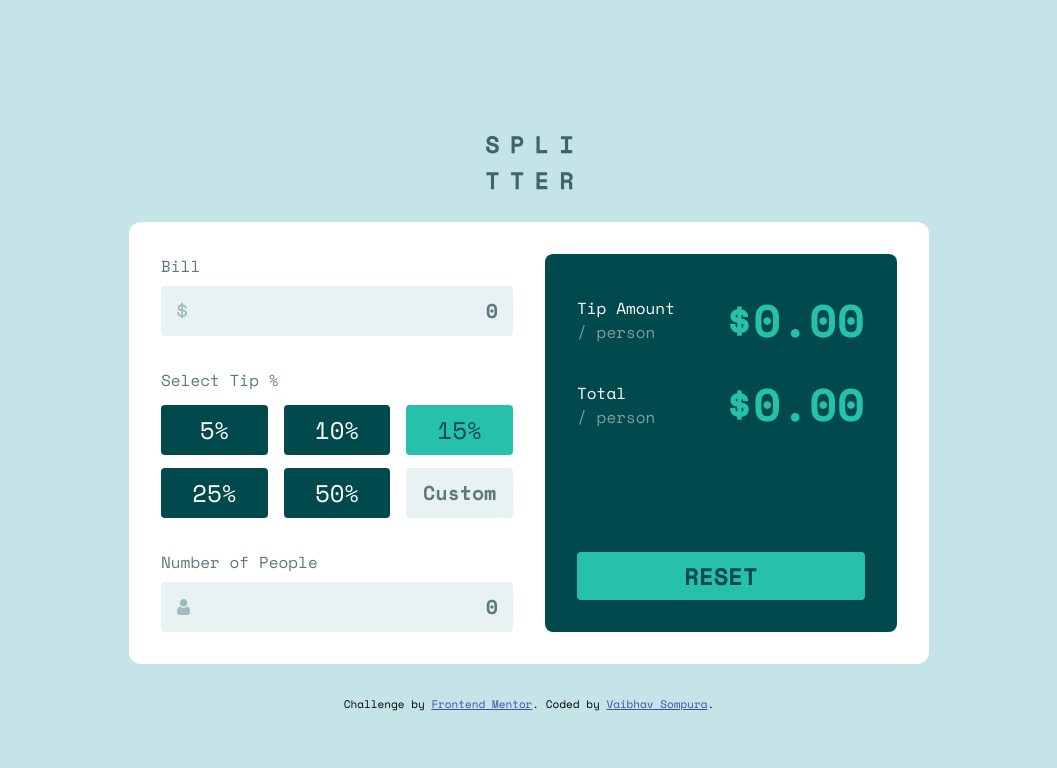
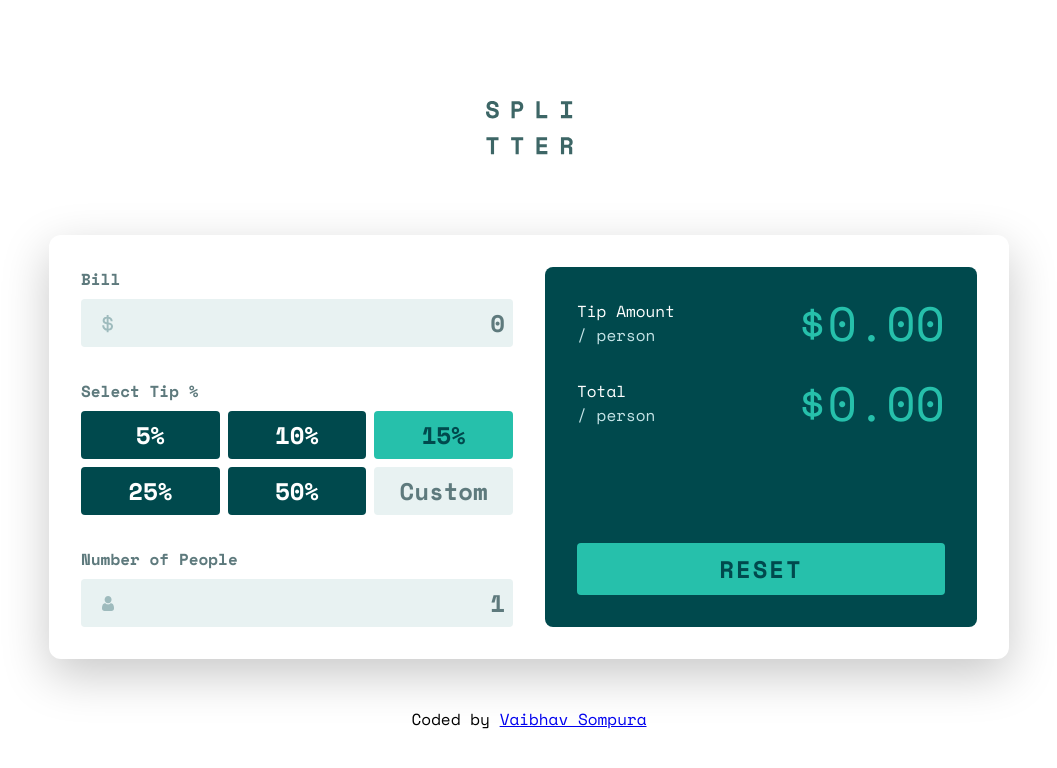
Before and after one commit to vsompura3/tip-calculator-app-main, a plain HTML site: page index.html in a window 1280 px wide. Both pictures are taken after a click on the button "RESET". Shown: the whole page, without its empty margins (111-1168 px from the left). Drawn offline with nearby package versions, Linux system fonts and the light colour scheme.

Commit message:
Redid the whole app

```diff
--- a/dist/css/style.css
+++ b/dist/css/style.css
@@ -1,9 +1,9 @@
 /** Font Import **/
-@import url("https://fonts.googleapis.com/css2?family=Space+Mono:wght@400;700&display=swap");
+@import url('https://fonts.googleapis.com/css2?family=Space+Mono:wght@400;600;700&display=swap');
 
 /** Custom Properties **/
 :root {
-	--ff-base: "Space Mono", "MonoLisa", Arial, Helvetica, sans-serif;
+  --ff-base: 'Space Mono', 'MonoLisa', Arial, Helvetica, sans-serif;
 
   --clr-primary: hsl(172, 67%, 45%);
   --clr-hover: rgb(159, 232, 223);
@@ -15,23 +15,7 @@
   --clr-neutral-500: hsl(186, 14%, 43%);
   --clr-neutral-600: hsl(183, 100%, 15%);
 
-	--fs-300: 0.875rem;
-	--fs-400: 1rem;
-	--fs-500: 1.25rem;
-	--fs-600: 1.5rem;
-	--fs-700: 1.75rem;
-	--fs-800: 2rem;
-}
-
-@media (min-width: 800px) {
-	:root {
-		--fs-300: 1rem;
-		--fs-400: 1.25rem;
   --fs-500: 1.5rem;
-		--fs-600: 1.75rem;
-		--fs-700: 2.85rem;
-		--fs-800: 2.25rem;
-	}
 }
 
 /* ------------------- */
@@ -65,8 +49,8 @@ h2,
 h3,
 h4,
 h5,
-h6,
-p {
+h6 {
+  line-height: 1.15;
   font-weight: 400;
 }
 
@@ -95,6 +79,36 @@ select {
   font: inherit;
 }
 
+/* Screen readers only */
+.sr-only {
+  position: absolute;
+  width: 1px;
+  height: 1px;
+  padding: 0;
+  margin: -1px;
+  overflow: hidden;
+  clip: rect(0, 0, 0, 0);
+  white-space: nowrap; /* added line */
+  border: 0;
+}
+
+/** To Remove the number dial from input[type='number'] */
+/* Chrome, Safari, Edge, Opera */
+input::-webkit-outer-spin-button,
+input::-webkit-inner-spin-button {
+  -webkit-appearance: none;
+  margin: 0;
+}
+
+input::placeholder {
+  color: var(--clr-neutral-500);
+}
+
+/* Firefox */
+input[type='number'] {
+  -moz-appearance: textfield;
+}
+
 /* remove animations for people who've turned them off */
 @media (prefers-reduced-motion: reduce) {
   *,
@@ -107,263 +121,234 @@ select {
   }
 }
 
-/* Utilities */
-.warning {
-	color: #ff0000;
-	font-weight: 700;
-	font-size: var(--fs-300);
+/* ------------------- */
+/* Utilities           */
+/* ------------------- */
+
+.container {
+  width: 90%;
+  max-width: 60em;
+  margin-inline: auto;
 }
 
-.warning.hide {
+.flex {
+  display: flex;
+  gap: var(--gap, 0.5rem);
+}
+.flex-col {
+  flex-direction: column;
+  --gap: 0.5rem;
+}
+
+.grid {
+  display: grid;
+  gap: var(--gap, 0.5rem);
+}
+
+.flow > *:where(:not(:first-child)) {
+  margin-top: var(--flow-spacer, 1rem);
+}
+
+.input {
+  width: 100%;
+  border-radius: 4px;
+  border: 0;
+}
+
+.fs-input {
+  font-size: var(--fs-500);
+  padding: 0.25rem 0.5rem;
+  text-align: right;
+}
+
+.warning {
+  color: red;
+  font-weight: 700;
   display: none;
 }
 
-/** To Remove the number dial from input[type='number'] */
+/* ------------------- */
+/* General             */
+/* ------------------- */
 
-/* Chrome, Safari, Edge, Opera */
-input::-webkit-outer-spin-button,
-input::-webkit-inner-spin-button {
-	-webkit-appearance: none;
-	margin: 0;
+.header {
+  justify-content: center;
+  padding-block: 2em;
 }
 
-input::placeholder {
-	color: var(--clr-neutral-500);
+.app {
+  --gap: 2rem;
+  padding: 1.5em;
+  border-radius: 12px;
+  box-shadow: 0rem 1rem 3rem rgb(0 0 0 / 0.22);
 }
 
-/* Firefox */
-input[type="number"] {
-	-moz-appearance: textfield;
+.process {
+  --gap: 2rem;
 }
 
-/* Container for the whole App */
-.container {
-	background-color: var(--clr-neutral-300);
-	min-height: 100vh;
-	place-content: center;
-	display: grid;
-	place-items: center;
-	gap: 2em;
-	padding-block-start: 3em;
+.process .tip-grid {
+  --gap: 0.5rem;
+  grid-template-columns: repeat(2, 1fr);
 }
 
-/* Header */
-.header {
-	display: flex;
-	justify-content: center;
+.process label {
+  color: var(--clr-neutral-500);
+  font-weight: 600;
 }
 
-/* Main */
-.main {
-	background-color: var(--clr-neutral-100);
-	border-radius: 12px;
-	padding: 2em;
-	display: grid;
-	grid-template-columns: 1fr;
-	gap: 1.5em;
+.tip-grid label {
+  cursor: pointer;
+  text-align: center;
+  background-color: var(--clr-neutral-600);
+  color: var(--clr-neutral-100);
+  border-radius: 4px;
+  font-weight: 600;
 }
 
-@media (min-width: 800px) {
-	.main {
-		grid-template-columns: repeat(2, 1fr);
-		max-width: 50em;
-		gap: 2em;
-	}
-}
-
-.process.form {
-	display: grid;
-	grid-template-columns: 1fr;
-	gap: 1.5em;
-}
-
-.form__group {
-	display: flex;
-	flex-direction: column;
-	gap: 0.5em;
-}
-
-.form__group.grid {
-	display: grid;
-	grid-template-columns: repeat(2, 1fr);
-	grid-template-rows: auto;
-	grid-auto-rows: 1fr;
-	column-gap: 1em;
-	row-gap: 0.8em;
-}
-
-@media (min-width: 800px) {
-	.process.form {
-		gap: 2em;
-	}
-
-	.form__group.grid {
-		grid-template-columns: repeat(3, 1fr);
-	}
-}
-
-.form__group label {
-	font-size: var(--fs-300);
-	font-weight: 500;
-	color: var(--clr-neutral-500);
-}
-
-.form__group input[type="number"] {
-	width: 100%;
-	background: none;
-	border: 0;
-	background-color: var(--clr-neutral-200);
-	color: var(--clr-neutral-600);
-	padding: 0.5em 0.75em;
-	font-size: var(--fs-400);
-	font-weight: 700;
-	text-align: right;
-	border-radius: 4px;
-}
-
-.form__group input[type="number"]:focus:invalid {
-	outline-color: red;
-}
-
-.form__group input[type="number"]:focus {
-	outline: 2px solid var(--clr-primary);
-}
-
-.form__group input#bill-input,
-.form__group input#people-input {
-	background-repeat: no-repeat;
-	background-position: 1rem center;
-}
-
-.form__group input#bill-input {
-	background-image: url("../../images/icon-dollar.svg");
-}
-
-.form__group input#custom-input {
-	text-align: center;
-}
-
-.form__group input#people-input {
-	background-image: url("../../images/icon-person.svg");
-}
-
-.form__group.grid p {
-	grid-column: 1/-1;
-	color: var(--clr-neutral-500);
-}
-
-/* ! If Needed */
-/* .form__group.grid input,
-.form__group.grid label {
-	padding-block: 0.25em;
-} */
-
-.form__group.grid input[type="radio"] {
-	position: absolute;
-	left: -100%;
-	opacity: 0;
-}
-
-.form__group.grid input[type="radio"]:focus + label {
-	outline: 2px solid var(--clr-primary);
-	outline-offset: 1px;
-}
-
-.form__group.grid label {
-	font-size: var(--fs-500);
-	background-color: var(--clr-neutral-600);
-	color: var(--clr-neutral-100);
-	display: flex;
-	justify-content: center;
-	align-items: center;
-	border-radius: 4px;
-}
-
-.form__group.grid label:hover {
+.tip-grid label:hover,
+.tip-grid label:focus {
   background-color: var(--clr-hover);
   color: var(--clr-neutral-600);
 }
 
-.form__group.grid input[type="radio"]:checked + label {
+input[type='radio'] {
+  position: absolute;
+  width: 1px;
+  height: 1px;
+  padding: 0;
+  margin: -1px;
+  overflow: hidden;
+  clip: rect(0, 0, 0, 0);
+  white-space: nowrap; /* added line */
+  border: 0;
+}
+
+input[type='radio']:focus + label {
+  outline: 2px solid var(--clr-primary);
+  outline-offset: 2px;
+}
+
+input[type='radio']:checked + label {
   background-color: var(--clr-primary);
   color: var(--clr-neutral-600);
 }
 
-.form__group label[for="people-input"] {
-	display: flex;
-	justify-content: space-between;
+input#bill-input,
+input#people-input,
+input#custom-tip {
+  background-color: var(--clr-neutral-200);
+  background-position: 5% center;
+  background-repeat: no-repeat;
+  background-size: 0.75rem;
+  font-weight: 700;
+  outline-color: var(--clr-primary);
+  color: var(--clr-neutral-600);
+}
+
+input#bill-input {
+  background-image: url('../../images/icon-dollar.svg');
+}
+
+input#people-input {
+  background-image: url('../../images/icon-person.svg');
+}
+
+input#custom-tip {
+  text-align: center;
+  border-radius: 4px;
 }
 
 .result {
   background-color: var(--clr-neutral-600);
+  color: var(--clr-neutral-100);
   border-radius: 8px;
-	color: var(--clr-neutral-100);
-	padding: 1.5em;
+  padding: 1em;
   display: flex;
   flex-direction: column;
-	gap: 1.5em;
-}
-
-.result__row {
-	display: flex;
-	justify-content: space-between;
-	align-items: center;
-	column-gap: 2em;
-}
-
-.result__tip,
-.result__total {
-	display: flex;
-	flex-direction: column;
-}
-
-.result__tip span:last-child,
-.result__total span:last-child {
-	font-size: var(--fs-300);
-	color: var(--clr-neutral-400);
-}
-
-.result__tip-per-person,
-.result__total-per-person {
-	color: var(--clr-primary);
-	font-size: var(--fs-700);
-	font-weight: 700;
-}
-
-.result button[type="reset"] {
-	background-color: var(--clr-primary);
-	color: var(--clr-neutral-600);
-	border: 0;
-	border-radius: 4px;
-	padding-block: 0.25em;
-	text-transform: uppercase;
-	text-align: center;
-	width: 100%;
-	font-size: var(--fs-500);
-	font-weight: 700;
-	margin-top: 2em;
-}
-
-.result button[type="reset"]:hover {
-	background-color: var(--clr-hover);
-}
-
-@media (min-width: 800px) {
-	.result {
-		padding: 2em;
   gap: 1em;
 }
 
-	.result button[type="reset"] {
+.result-row {
+  align-items: center;
+  justify-content: space-between;
+}
+
+.result-row span {
+  display: block;
+  font-size: 0.875rem;
+}
+
+.result-row span:last-child {
+  color: var(--clr-neutral-300);
+}
+
+.result-row p {
+  font-size: clamp(2.25rem, 5vw, 3rem);
+  line-height: 1;
+  color: var(--clr-primary);
+  max-width: 250px;
+  overflow-x: scroll;
+}
+
+.result button[type='reset'] {
+  cursor: pointer;
+  margin-top: 3rem;
+  border: 0;
+  background-color: var(--clr-primary);
+  color: var(--clr-neutral-600);
+  text-transform: uppercase;
+  letter-spacing: 2px;
+  font-weight: 700;
+  padding-block: 0.5rem;
+  border-radius: 4px;
+  transition: transform 0.2s ease;
+}
+
+.result button[type='reset']:hover {
+  transform: translateY(-0.15rem);
+}
+
+footer {
+  text-align: center;
+}
+
+@media (min-width: 45em) {
+  body {
+    display: flex;
+    flex-direction: column;
+    justify-content: center;
+    gap: 3em;
+  }
+
+  .app {
+    padding: 2em;
+    grid-template-columns: repeat(2, 1fr);
+  }
+
+  .process .tip-grid {
+    grid-template-columns: repeat(3, 1fr);
+  }
+
+  .process .tip-grid > * {
+    padding-block: 0.25em;
+  }
+
+  input#bill-input,
+  input#people-input {
+    padding-block: 0.25em;
+  }
+
+  .result {
+    padding: 2em;
+  }
+
+  .result-row span {
+    font-size: 1rem;
+  }
+
+  .result button[type='reset'] {
     margin-top: auto;
+    font-size: 1.5rem;
   }
 }
-
-/* Footer */
-.attribution {
-	font-size: 11px;
-	text-align: center;
-}
-.attribution a {
-	color: hsl(228, 45%, 44%);
-}
--- a/dist/js/script.js
+++ b/dist/js/script.js
@@ -1,73 +1,64 @@
-// Selet elements of the page
-const billInput = document.getElementById('bill-input');
-const peopleInput = document.getElementById('people-input');
-const customInput = document.getElementById('custom-input');
-const tipOptions = Array.from(document.querySelectorAll(`input[type='radio']`));
-const defaultInputTip = tipOptions.find(tip => tip.checked ? tip : null);
-const defaultTip = Number(defaultInputTip.value);
-const tip = document.querySelector('.result__tip-per-person');
-const total = document.querySelector('.result__total-per-person');
-const warn = document.querySelector('.warning');
+const billInput = document.getElementById('bill-input')
+const peopleInput = document.getElementById('people-input')
+const customTip = document.getElementById('custom-tip')
+const tipOptions = Array.from(document.querySelectorAll('input[type="radio"]'))
+const tip = document.getElementById('display-tip')
+const total = document.getElementById('display-total')
+const btnReset = document.querySelector('button[type="reset"]')
 
-// Variables to hold values
-let billAmount, numOfPeople, tipRate;
+let amount
+let numOfPeople
+let tipPercentage
+let customTipPercantage
 
-// Function that checks validation of input
-function validateInput(input) {
-  const inputValue = Number(input.value);
-  if (inputValue > 0) {
-    warn.classList.add('hide');
-    return inputValue;
-  } else{
-    warn.classList.remove('hide');
-    inputValue = 0;
-    input.textContent = '0';
+billInput.addEventListener('input', handleEvent)
+peopleInput.addEventListener('input', handleEvent)
+customTip.addEventListener('input', handleEvent)
+tipOptions.forEach(opt => {
+  opt.addEventListener('change', handleEvent)
+})
+
+function handleEvent(e) {
+  amount = +billInput.value
+  numOfPeople =
+    e.target.id === 'people-input' && e.target.value > 0 ? +e.target.value : 1
+
+  tipOptions.forEach(opt => {
+    if (e.target.id === 'custom-tip') {
+      tipPercentage = +customTip.value
+      opt.checked = false
+    }
+    if (opt.checked) {
+      customTip.value = ''
+      tipPercentage = +opt.value
+    }
+  })
+
+  console.log(amount, numOfPeople, tipPercentage)
+  const result = calculate(amount, tipPercentage, numOfPeople)
+  displayResult(result)
+}
+
+function calculate(billAmount, tipRate, numofPeople = 1) {
+  const tipPerPerson = (billAmount * (tipRate / 100)) / numOfPeople
+  const totalPerPerson =
+    (billAmount + billAmount * (tipRate / 100)) / numOfPeople
+  return {
+    tipPerPerson,
+    totalPerPerson,
   }
 }
 
-// Calculate the Tip and return tipPerPerson, totalPerPerson as an object
-function calculation(billAmount, tipRate, numOfPeople = 1){
-  const tipPerPerson =( billAmount *  (tipRate / 100) ) / numOfPeople;
-  const totalPerPerson = (billAmount + (billAmount * (tipRate / 100))) / numOfPeople;
-  console.log(tipPerPerson, totalPerPerson);
-  return { tipPerPerson, totalPerPerson };
+function displayResult({tipPerPerson, totalPerPerson}) {
+  tip.textContent = `$${tipPerPerson.toFixed(2)}`
+  total.textContent = `$${totalPerPerson.toFixed(2)}`
 }
 
-// Function that takes an object and puts in on the DOM
-function updateUI({tipPerPerson,totalPerPerson}) {
-  tip.textContent = '$'+tipPerPerson.toFixed(2);
-  total.textContent = '$'+totalPerPerson.toFixed(2);
-}
-
-// Function that handles input events
-function handleEvent(e) {
-  if (e.target.id === 'bill-input') {
-    billAmount = validateInput(e.target);
-  }
-  if (e.target.id === 'people-input') {
-    numOfPeople = validateInput(e.target);
-  } else{
-    numOfPeople = 1;
-  }
-  if (e.target.id === 'custom-input'){
-    tipRate = Number(e.target.value);
-    defaultInputTip.checked = false;
-  } else if(e.target.checked) {
-    tipRate = Number(e.target.value);
-  } else{
-    tipRate = defaultTip;
-  }
-
-
-  const output = calculation(billAmount, tipRate, numOfPeople);
-  updateUI(output)
-}
-
-
-// Setting Event handlers
-billInput.addEventListener('input', handleEvent);
-peopleInput.addEventListener('input',handleEvent);
-customInput.addEventListener('input', handleEvent)
-tipOptions.forEach(t => {
-  t.addEventListener('input', handleEvent);
+btnReset.addEventListener('click', () => {
+  billInput.value = ''
+  peopleInput.value = ''
+  customTip.value = ''
+  document.getElementById('15').checked = true
+  tip.textContent = '$0.00'
+  total.textContent = '$0.00'
 })
--- a/index.html
+++ b/index.html
@@ -5,7 +5,12 @@
     <meta name="viewport" content="width=device-width, initial-scale=1.0" />
     <!-- displays site properly based on user's device -->
 
-		<link rel="icon" type="image/png" sizes="32x32" href="./images/favicon-32x32.png" />
+    <link
+      rel="icon"
+      type="image/png"
+      sizes="32x32"
+      href="./images/favicon-32x32.png"
+    />
 
     <!-- linking stylesheet -->
     <link rel="stylesheet" href="./dist/css/style.css" />
@@ -13,82 +18,93 @@
     <title>Frontend Mentor | Tip calculator app</title>
   </head>
   <body>
-		<!-- Container -->
-		<div class="container">
     <!-- Header -->
-			<header class="header">
+    <header class="header flex">
       <img src="./images/logo.svg" alt="Splitter Logo" />
     </header>
+
     <!-- Main -->
-			<main class="main">
-				<!-- Tip Calculation Process/form -->
-				<form class="process form">
-					<div class="form__group">
+    <main class="app container grid">
+      <div class="process grid">
+        <div class="flex flex-col">
           <label for="bill-input">Bill</label>
-						<input type="number" name="bill-amount" id="bill-input" placeholder="0" required />
+          <input
+            type="number"
+            class="input fs-input"
+            id="bill-input"
+            placeholder="0"
+            required
+          />
         </div>
-					<div class="form__group grid">
-						<p>Select Tip %</p>
+        <div class="flex flex-col">
+          <label for="custom-tip">Select Tip %</label>
+          <div class="grid tip-grid">
+            <input type="radio" name="tip-radio" id="5" value="5" />
+            <label for="5" class="fs-input">5%</label>
+            <input type="radio" name="tip-radio" id="10" value="10" />
+            <label for="10" class="fs-input">10%</label>
+            <input type="radio" name="tip-radio" id="15" value="15" checked />
+            <label for="15" class="fs-input">15%</label>
+            <input type="radio" name="tip-radio" id="25" value="25" />
+            <label for="25" class="fs-input">25%</label>
+            <input type="radio" name="tip-radio" id="50" value="50" />
+            <label for="50" class="fs-input">50%</label>
+            <input
+              type="number"
+              class="input fs-input"
+              name="tip-radio"
+              id="custom-tip"
+              placeholder="Custom"
+            />
+          </div>
+        </div>
+        <div class="flex flex-col">
+          <div class="flex">
+            <label for="people-input">Number of People</label>
+            <span class="warning">Can't be zero</span>
+          </div>
+          <input
+            type="number"
+            class="input fs-input"
+            id="people-input"
+            placeholder="1"
+            required
+          />
+        </div>
+      </div>
 
-						<input type="radio" name="tip-percent" id="5" value="5" />
-						<label for="5">5%</label>
-
-						<input type="radio" name="tip-percent" id="10" value="10" />
-						<label for="10">10%</label>
-
-						<input type="radio" name="tip-percent" id="15" value="15" checked />
-						<label for="15">15%</label>
-
-						<input type="radio" name="tip-percent" id="25" value="25" />
-						<label for="25">25%</label>
-
-						<input type="radio" name="tip-percent" id="50" value="50" />
-						<label for="50">50%</label>
-
-						<input type="number" name="tip-percent" id="custom-input" placeholder="Custom" />
-					</div>
-					<div class="form__group">
-						<label for="people-input">
-							<span>Number of People</span>
-							<span class="warning hide">Can't be zero</span>
-						</label>
-						<input type="number" name="num-of-people" id="people-input" placeholder="0" required />
-					</div>
-				</form>
-				<!-- Tip Calculated Output -->
-				<div class="result">
-					<div class="result__row">
-						<div class="result__tip">
+      <div class="result flow">
+        <div class="result-row flex">
+          <div class="tip">
             <span>Tip Amount</span>
             <span>/ person</span>
           </div>
-						<p class="result__tip-per-person">$0.00</p>
+          <p id="display-tip">$0.00</p>
         </div>
-					<div class="result__row">
-						<div class="result__total">
+        <div class="result-row flex">
+          <div class="total">
             <span>Total</span>
             <span>/ person</span>
           </div>
-						<p class="result__total-per-person">$0.00</p>
+          <p id="display-total">$0.00</p>
         </div>
         <button type="reset">Reset</button>
       </div>
     </main>
-			<!-- Footer -->
+
     <footer>
-				<div class="attribution">
-					Challenge by
+      <p>
+        Coded by
         <a
-						href="https://www.frontendmentor.io?ref=challenge"
+          href="https://vaibhavsompura.netlify.app"
           target="_blank"
-						rel="noreferrer noopener"
-						>Frontend Mentor</a
-					>. Coded by <a href="https://vaibhavsompura.netlify.app">Vaibhav Sompura</a>.
-				</div>
+          rel="noopener noreferrer"
+          >Vaibhav Sompura</a
+        >
+      </p>
     </footer>
-		</div>
 
-		<!-- JavaScript -->
+    <!-- JS -->
     <script src="./dist/js/script.js"></script>
   </body>
 </html>
```
Lines whose indentation alone changed are shown as unchanged.
